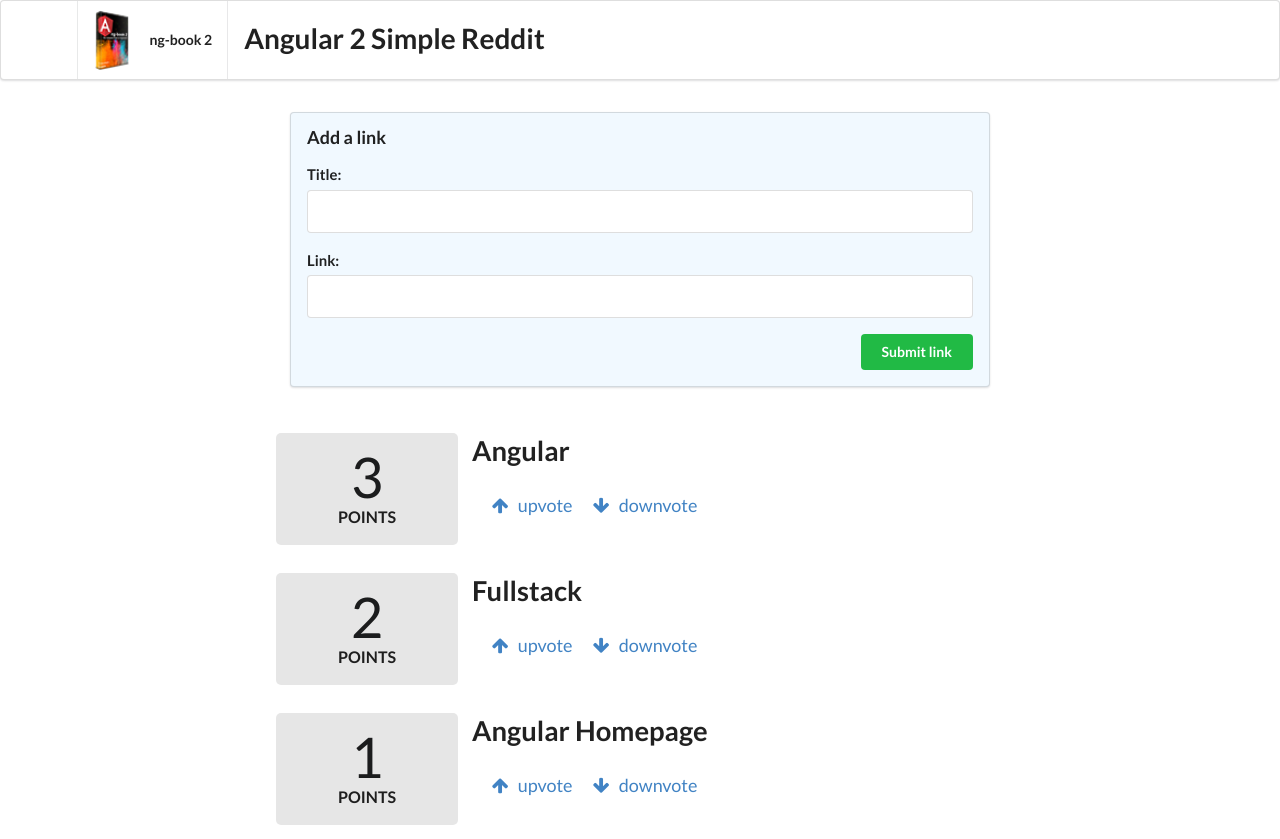
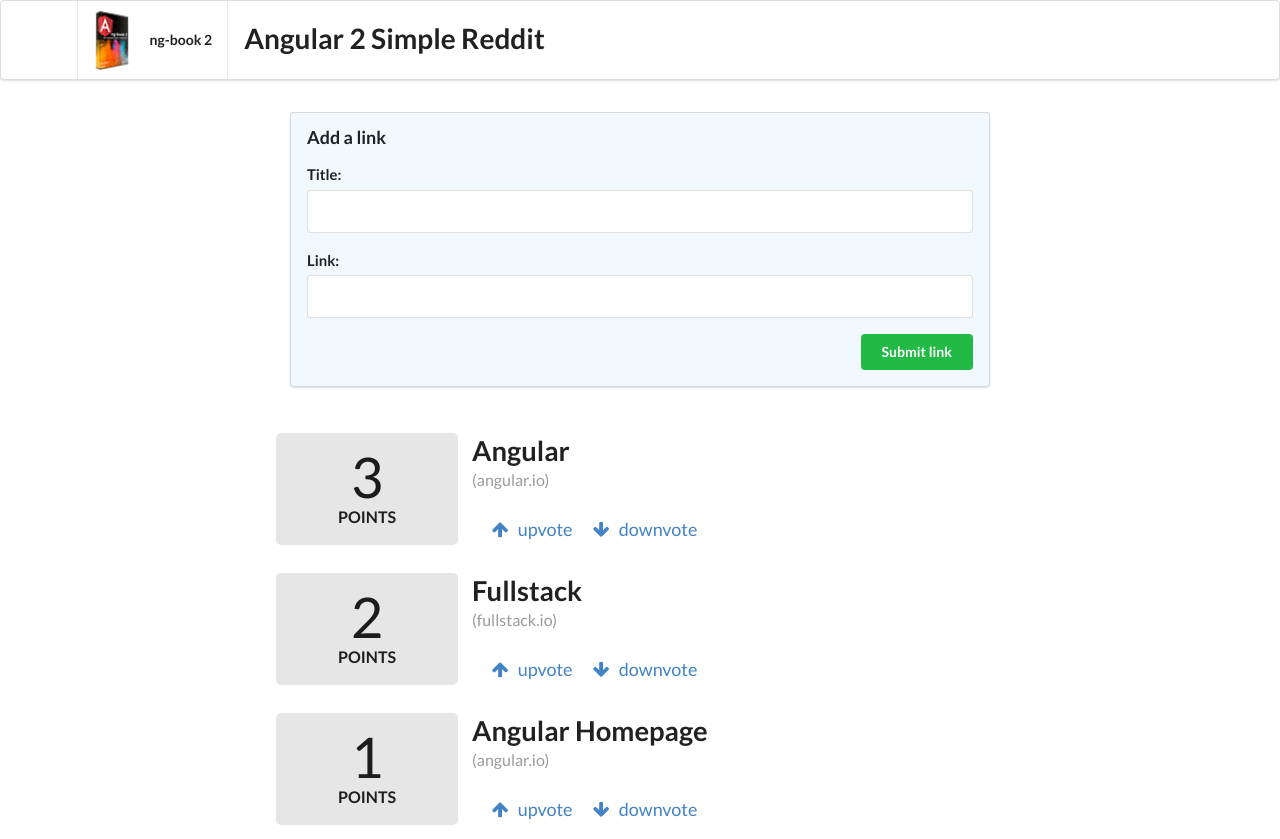
Before and after one commit to saraf007/angular-reddit, an Angular app: page / in a window 1280 px wide. Built offline with nearby package versions, Linux system fonts and the light colour scheme.

Commit message:
added domain name function

```diff
--- a/src/app/article/article.component.html
+++ b/src/app/article/article.component.html
@@ -10,6 +10,7 @@
 </div>
 <div class="twelve wide column">
     <a class="ui large header" href="{{ article.link }}">{{ article.title }}</a>
+    <div class="meta">({{ article.domain() }})</div>
     <ul class="ui big horizontal list voters">
         <li class="item">
             <a href (click)="voteUp()">
--- a/src/app/article/article.model.ts
+++ b/src/app/article/article.model.ts
@@ -19,8 +19,9 @@ export class Article {
 
 domain(): string {
     try {
-const domainAndPath: string = this.link.split('//')[1];
-
+      //e.g http://foo.com/path/to/bar
+      const domainAndPath: string = this.link.split('//')[1];
+      //e.g foo.com/path/to/bar
 return domainAndPath.split('/')[0];
     } catch(err) {
         return "null";
```
